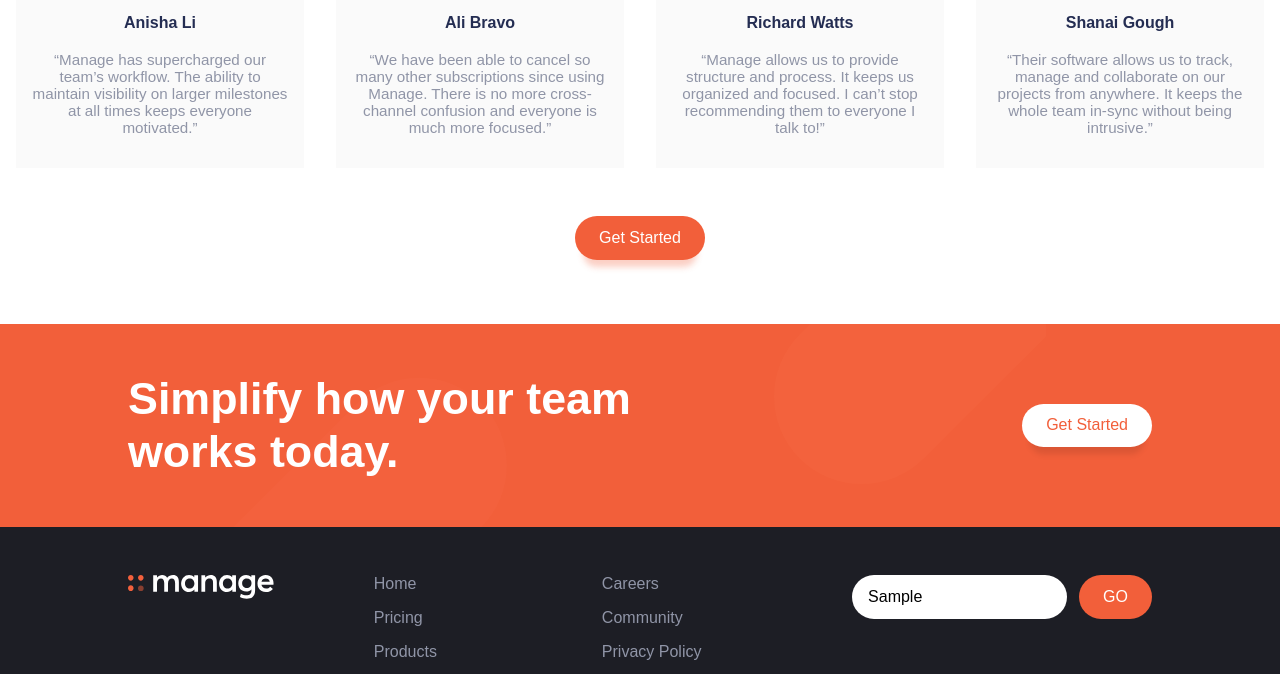
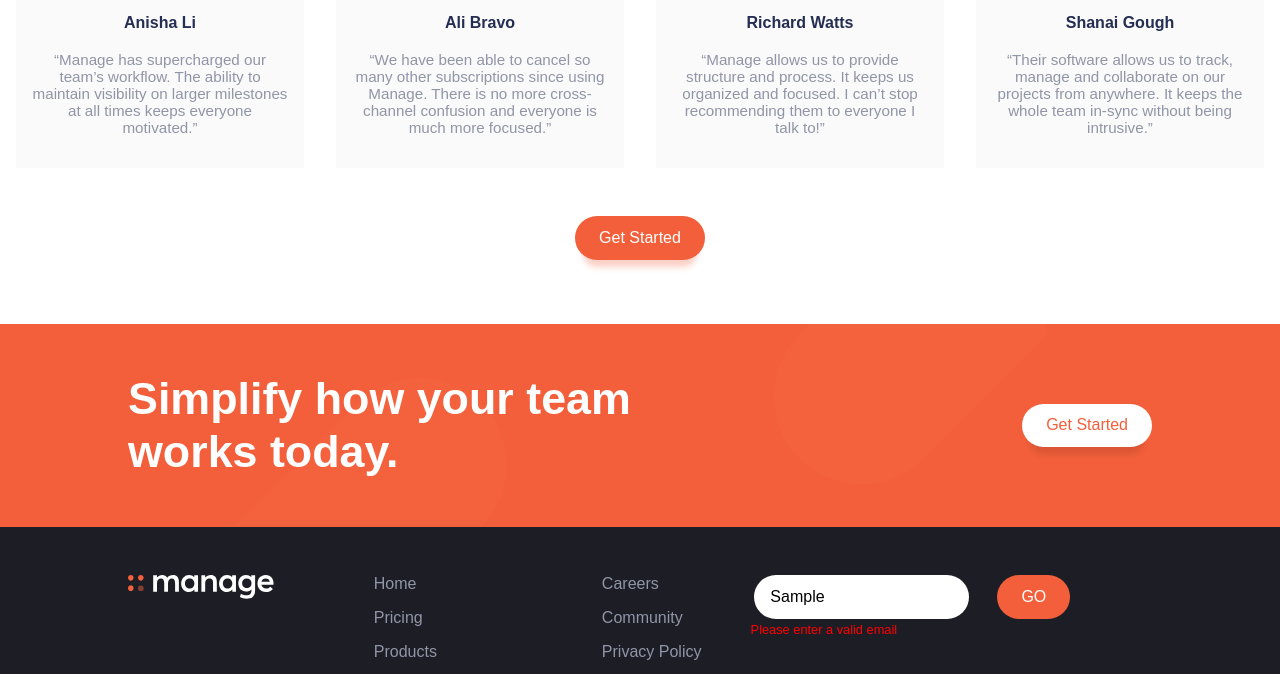
Before and after one commit to georit/manage-landing-page, a plain HTML site: page index.html in a window 1280 px wide. Both pictures are taken after typing "Sample" into the empty fields and a click on the input "GO". Shown: the part 1250-1924 px from the top of the page. Drawn offline with Linux system fonts and the light colour scheme; a web font is replaced by a local one.

Commit message:
Minor edits

```diff
--- a/index.html
+++ b/index.html
@@ -196,6 +196,7 @@
           />
         </label>
         <input type="submit" value="GO" />
+        <p class="warning">Please enter a valid email</p>
       </form>
 
       <div class="footer-nav">
--- a/script.js
+++ b/script.js
@@ -95,6 +95,8 @@ testimonialsEl.addEventListener("click", (e) => {
 document.querySelector("form").addEventListener("submit", (e) => {
   e.preventDefault();
   if (emailIsValid(emailInput.value) === false) {
-    alert("Please enter a valid email");
+    document.querySelector(".warning").style.display = "block";
+  } else {
+    document.querySelector(".warning").style.display = "none";
   }
 });
--- a/style.css
+++ b/style.css
@@ -361,11 +361,15 @@ footer {
 }
 
 footer .signup-for-updates {
+  display: flex;
+  flex-flow: row wrap;
+  justify-content: flex-start;
+  align-items: center;
   width: 100%;
 }
 
 .signup-for-updates input[type="text"] {
-  width: 74%;
+  width: 100%;
   padding: 0.8rem 1rem;
   border-radius: 25px;
   border: none;
@@ -386,6 +390,16 @@ footer .signup-for-updates {
   padding: 0.8rem 1.5rem;
   cursor: pointer;
   font-size: 16px;
+  margin-left: 1rem;
+}
+
+.warning {
+  display: none;
+  font-size: 0.8rem;
+  color: red;
+  padding: 3px 2% 0;
+  text-align: left;
+  width: 100%;
 }
 
 .footer-nav {
@@ -643,9 +657,6 @@ p.copy {
   }
 
   footer .signup-for-updates {
-    display: flex;
-    justify-content: flex-end;
-    align-items: center;
     order: 2;
     width: 40%;
   }
```
